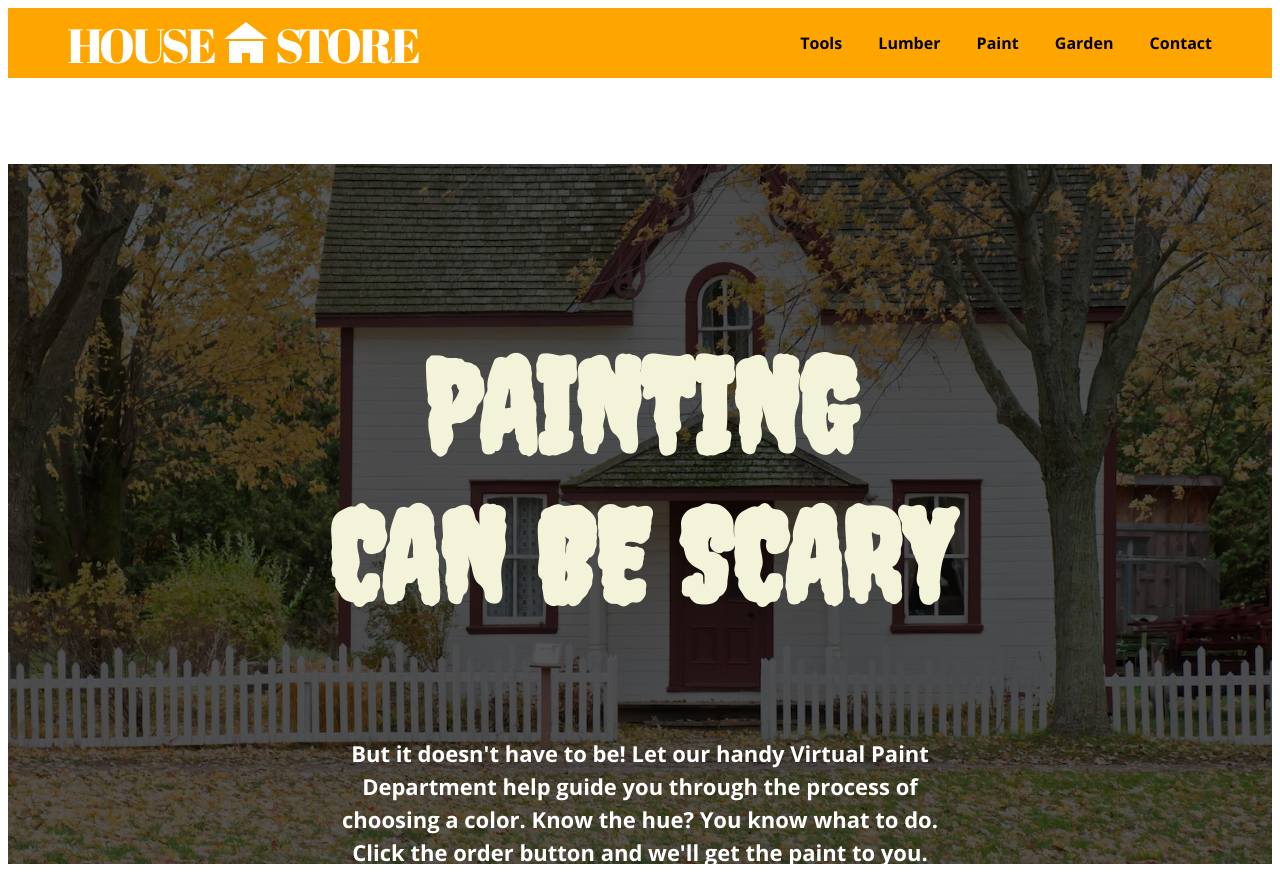
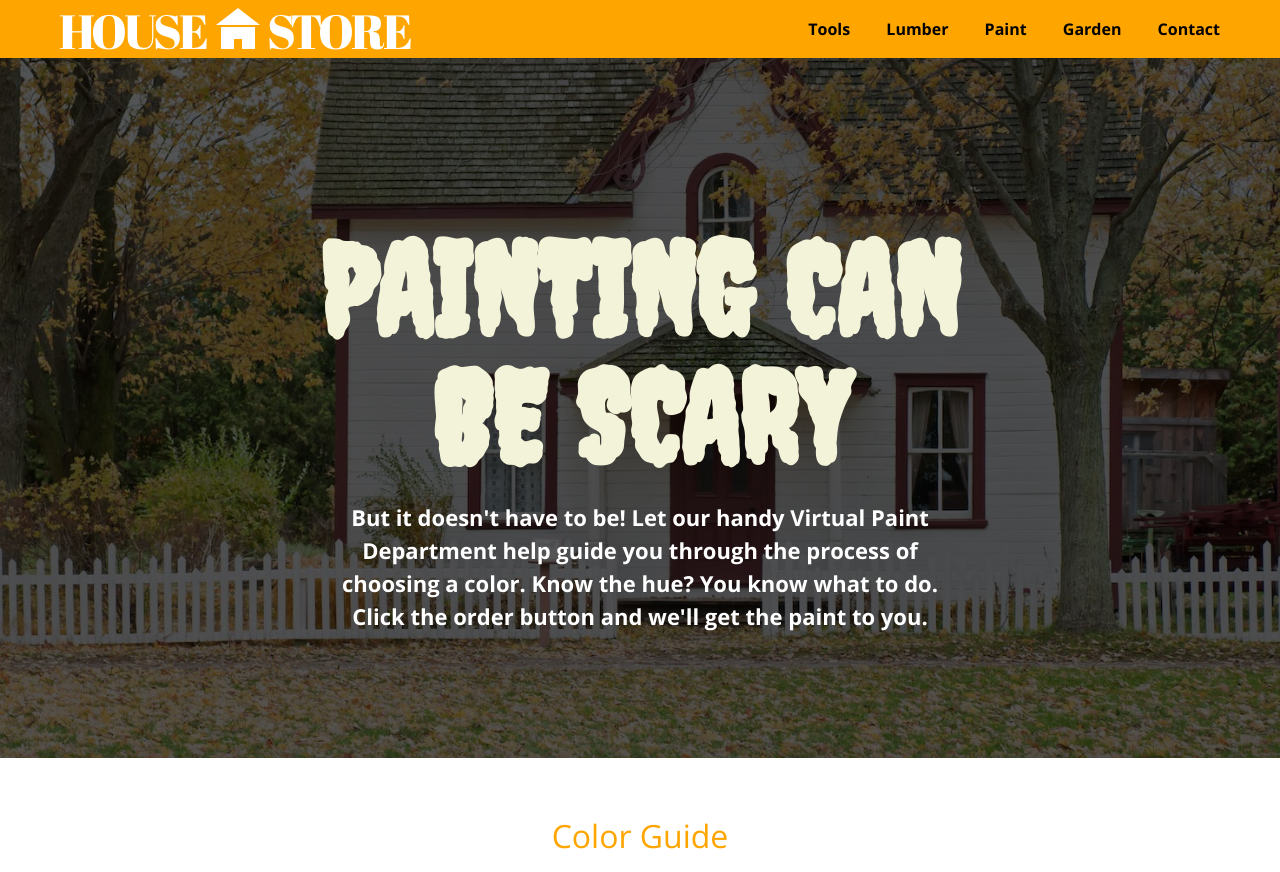
Before and after one commit to Blujay0/paint-store, a plain HTML site: page index.html in a window 1280 px wide. Shown: the top 872 px of the page. Drawn offline with nearby package versions, Linux system fonts and the light colour scheme.

Commit message:
create reset.css + edit README

```diff
--- a/index.html
+++ b/index.html
@@ -3,7 +3,7 @@
 
 <head>
   <title>House Store</title>
-  <!-- <link rel="stylesheet" type="text/css" href="resources/css/reset.css"> -->
+  <link rel="stylesheet" type="text/css" href="resources/css/reset.css">
   <link rel="stylesheet" type="text/css" href="resources/css/styles.css">
   <link href="https://fonts.googleapis.com/css?family=Creepster" rel="stylesheet">
   <link href="https://fonts.googleapis.com/css?family=Open+Sans:400,700" rel="stylesheet">
--- /dev/null
+++ b/resources/css/reset.css
@@ -0,0 +1,48 @@
+/* http://meyerweb.com/eric/tools/css/reset/
+   v2.0 | 20110126
+   License: none (public domain)
+*/
+
+html, body, div, span, applet, object, iframe,
+h1, h2, h3, h4, h5, h6, p, blockquote, pre,
+a, abbr, acronym, address, big, cite, code,
+del, dfn, em, img, ins, kbd, q, s, samp,
+small, strike, strong, sub, sup, tt, var,
+b, u, i, center,
+dl, dt, dd, ol, ul, li,
+fieldset, form, label, legend,
+table, caption, tbody, tfoot, thead, tr, th, td,
+article, aside, canvas, details, embed,
+figure, figcaption, footer, header, hgroup,
+menu, nav, output, ruby, section, summary,
+time, mark, audio, video {
+  margin: 0;
+  padding: 0;
+  border: 0;
+  font-size: 100%;
+  font: inherit;
+  vertical-align: baseline;
+}
+/* HTML5 display-role reset for older browsers */
+article, aside, details, figcaption, figure,
+footer, header, hgroup, menu, nav, section {
+  display: block;
+}
+body {
+  line-height: 1;
+}
+ol, ul {
+  list-style: none;
+}
+blockquote, q {
+  quotes: none;
+}
+blockquote:before, blockquote:after,
+q:before, q:after {
+  content: '';
+  content: none;
+}
+table {
+  border-collapse: collapse;
+  border-spacing: 0;
+}
```
Also changed, not shown: 1 other file.
